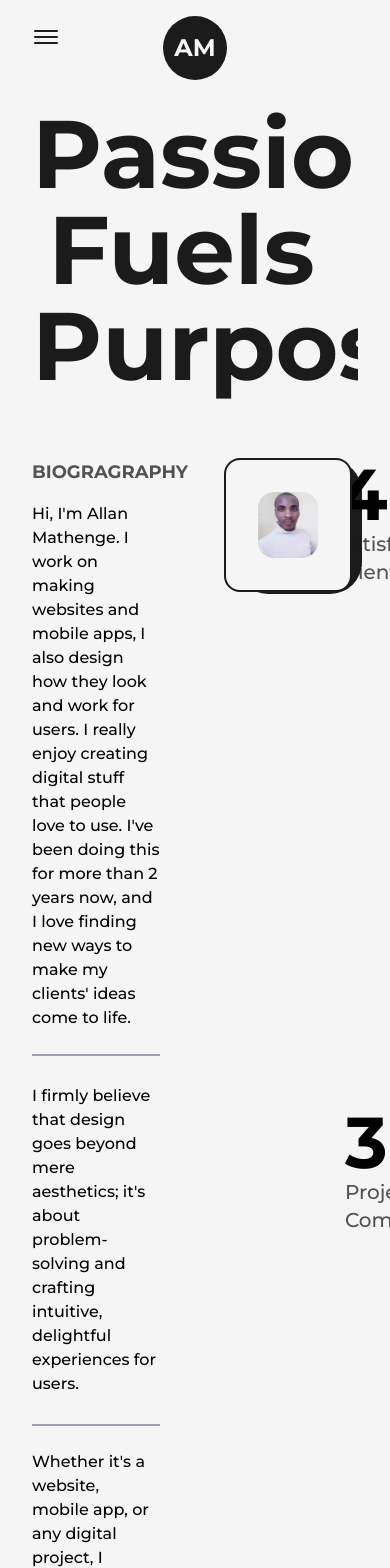
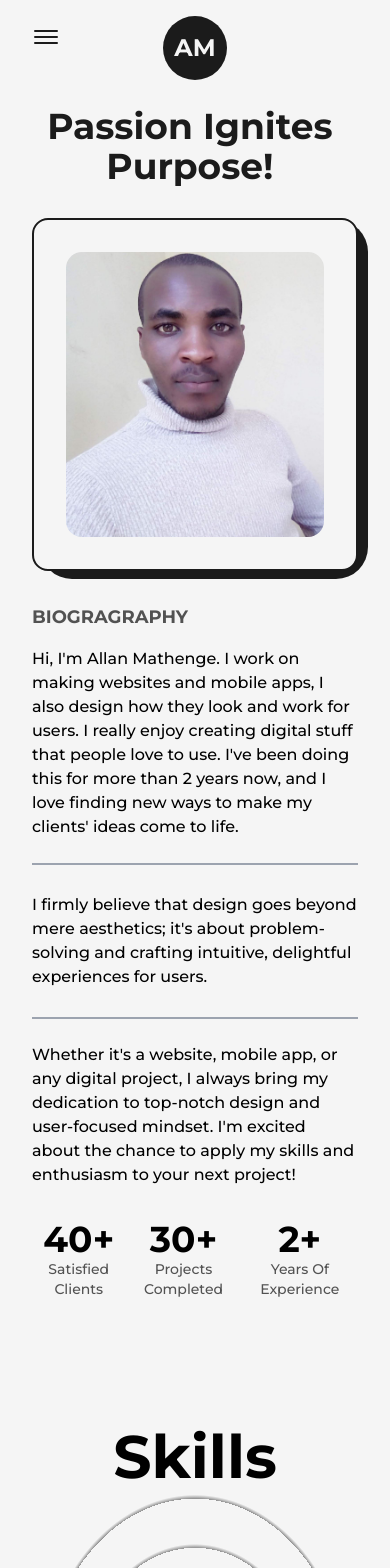
Before and after one commit to allanmathenge/PORTFOLIO2024, a Next.js app: page /about in a window 390 px wide. Shown: the top 1568 px of the page. Built offline with nearby package versions, Linux system fonts and the light colour scheme.

Commit message:
res skills page

```diff
--- a/src/components/Skills.js
+++ b/src/components/Skills.js
@@ -4,7 +4,7 @@
 const Skill = ({ name, x, y }) => {
   return (
     <motion.div
-      className="flex items-center justify-center rounded-full font-semibold bg-dark text-light py-3 px-6 shadow-dark cursor-pointer absolute dark:text-dark dark:bg-light"
+      className="flex items-center justify-center rounded-full font-semibold bg-dark text-light py-3 px-6 shadow-dark cursor-pointer absolute dark:text-dark dark:bg-light lg:py-2 lg:px-4 md:text-sm md:py-1.5 md:px-3 xs:bg-transparent xs:dark:bg-transparent xs:text-dark xs:dark:text-light sm:font-bold"
       whileHover={{ scale: 1.05 }}
       initial={{ x: 0, y: 0 }}
       whileInView={{ x: x, y: y, transition: { duration: 1.5 } }}
@@ -18,10 +18,12 @@
 const Skills = () => {
   return (
     <>
-      <h2 className="font-bold text-8xl mt-64 w-full text-center">Skills</h2>
-      <div className="w-full h-screen relative flex items-center justify-center rounded-full bg-circularLight dark:bg-circularDark">
+      <h2 className="font-bold text-8xl mt-64 w-full text-center md:text-6xl md:mt-32">
+        Skills
+      </h2>
+      <div className="w-full h-screen relative flex items-center justify-center rounded-full bg-circularLight dark:bg-circularDark lg:h-[80vh] sm:h-[60vh] xs:h-[50vh] lg:bg-circularLightLg lg:dark:bg-circularDarkLg md:bg-circularLightMd md:dark:bg-circularDarkMd sm:bg-circularLightSm sm:dark:bg-circularDarkSm">
         <motion.div
-          className="flex items-center justify-center rounded-full font-semibold bg-dark text-light p-4 shadow-dark cursor-pointer dark:text-dark dark:bg-light"
+          className="flex items-center justify-center rounded-full font-semibold bg-dark text-light p-4 shadow-dark cursor-pointer dark:text-dark dark:bg-light lg:p-6 md:p-4 xs:text-xs xs:p-2 xs:bg-transparent xs:dark:bg-transparent xs:text-dark xs:dark:text-light sm:font-bold"
           whileHover={{ scale: 1.05 }}
         >
           Web&Mobile
--- a/src/pages/about.js
+++ b/src/pages/about.js
@@ -44,9 +44,12 @@
       </Head>
       <main className="flex w-full flex-col items-center justify-center dark:text-light">
         <Layout className="pt-16">
-          <AnimatedText text="Passion Fuels Purpose!" className="mb-16" />
-          <div className="grid w-full grid-cols-8 gap-16">
-            <div className="col-span-3 flex flex-col items-start justify-start">
+          <AnimatedText
+            text="Passion Ignites Purpose!"
+            className="mb-16 lg:!text-7xl sm:!text-6xl xs:!text-4xl sm:mb-8"
+          />
+          <div className="grid w-full grid-cols-8 gap-16 sm:gap-8">
+            <div className="col-span-3 flex flex-col items-start justify-start xl:col-span-4 md:order-2 md:col-span-8">
               <h2 className="mb-4 text-lg font-bold uppercase text-dark/75 dark:text-light/75">
                 Biogragraphy
               </h2>
@@ -75,7 +78,7 @@
                 my skills and enthusiasm to your next project!
               </p>
             </div>
-            <div className="col-span-3 relative h-max rounded-2xl border-2 border-solid border-dark bg-light p-8 dark:bg-dark dark:border-light">
+            <div className="col-span-3 relative h-max rounded-2xl border-2 border-solid border-dark bg-light p-8 dark:bg-dark dark:border-light xl:col-span-4 md:order-1 md:col-span-8">
               <div className="absolute top-0 -right-3 -z-10 w-[102%] h-[103%] rounded-[2rem] bg-dark dark:bg-light" />
               <Image
                 src={ProfilePic}
@@ -86,30 +89,30 @@
               />
             </div>
 
-            <div className="col-span-2 flex flex-col items-end justify-between">
-              <div className="flex flex-col items-end justify-center">
-                <span className="inline-block text-7xl font-bold">
+            <div className="col-span-2 flex flex-col items-end justify-between xl:col-span-8 xl:flex-row xl:items-center md:order-3">
+              <div className="flex flex-col items-end justify-center xl:items-center">
+                <span className="inline-block text-7xl font-bold md:text-6xl sm:text-5xl xs:text-4xl">
                   <AnimatedNumbers value={40} />+
                 </span>
-                <h2 className="text-xl font-medium capitalize text-dark/75 dark:text-light/75">
+                <h2 className="text-xl font-medium capitalize text-dark/75 dark:text-light/75 xl:text-center md:text-lg sm:text-base xs:text-sm">
                   Satisfied clients
                 </h2>
               </div>
 
-              <div className="flex flex-col items-end justify-cente">
-                <span className="inline-block text-7xl font-bold">
+              <div className="flex flex-col items-end justify-center xl:items-center">
+                <span className="inline-block text-7xl font-bold md:text-6xl sm:text-5xl xs:text-4xl">
                   <AnimatedNumbers value={30} />+
                 </span>
-                <h2 className="text-xl font-medium capitalize text-dark/75 dark:text-light/75">
+                <h2 className="text-xl font-medium capitalize text-dark/75 dark:text-light/75 xl:text-center md:text-lg sm:text-base xs:text-sm">
                   Projects completed
                 </h2>
               </div>
 
-              <div className="flex flex-col items-end justify-cente">
-                <span className="inline-block text-7xl font-bold">
+              <div className="flex flex-col items-end justify-center xl:items-center">
+                <span className="inline-block text-7xl font-bold md:text-6xl sm:text-5xl xs:text-4xl">
                   <AnimatedNumbers value={2} />+
                 </span>
-                <h2 className="text-xl font-medium capitalize text-dark/75 dark:text-light/75">
+                <h2 className="text-xl font-medium capitalize text-dark/75 dark:text-light/75 xl:text-center md:text-lg sm:text-base xs:text-sm">
                   Years of Experience
                 </h2>
               </div>
--- a/tailwind.config.js
+++ b/tailwind.config.js
@@ -26,9 +26,28 @@
       },
       backgroundImage: {
         circularLight:
-          "repeating-radial-gradient(rgba(0,0,0,0.4) 2px, #f5f5f5 5px, #f5f5f5 100px)",
+          "repeating-radial-gradient(rgba(0,0,0,0.4) 2px,#f5f5f5 5px,#f5f5f5 100px)",
+
         circularDark:
-          "repeating-radial-gradient(rgba(255,255, 255, 0.5) 2px, #1b1b1b 8px, #1b1b1b 100px)",
+          "repeating-radial-gradient(rgba(255,255,255,0.5) 2px,#1b1b1b 8px,#1b1b1b 100px)",
+
+        circularLightLg:
+          "repeating-radial-gradient(rgba(0,0,0,0.4) 2px,#f5f5f5 5px,#f5f5f5 80px)",
+
+        circularDarkLg:
+          "repeating-radial-gradient(rgba(255,255,255,0.5) 2px,#1b1b1b 8px,#1b1b1b 80px)",
+
+        circularLightMd:
+          "repeating-radial-gradient(rgba(0,0,0,0.4) 2px,#f5f5f5 5px,#f5f5f5 60px)",
+
+        circularDarkMd:
+          "repeating-radial-gradient(rgba(255,255,255,0.5) 2px,#1b1b1b 6px,#1b1b1b 60px)",
+
+        circularLightSm:
+          "repeating-radial-gradient(rgba(0,0,0,0.4) 2px,#f5f5f5 5px,#f5f5f5 40px)",
+
+        circularDarkSm:
+          "repeating-radial-gradient(rgba(255,255,255,0.5) 2px,#1b1b1b 4px,#1b1b1b 40px)",
       },
     },
     screens: {
```
